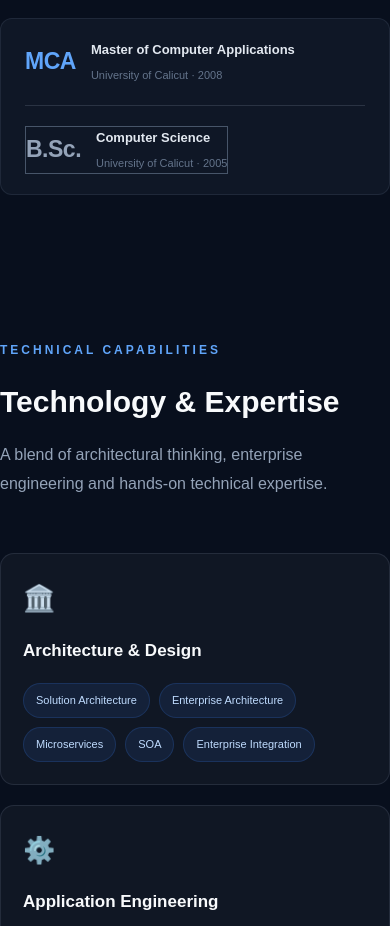
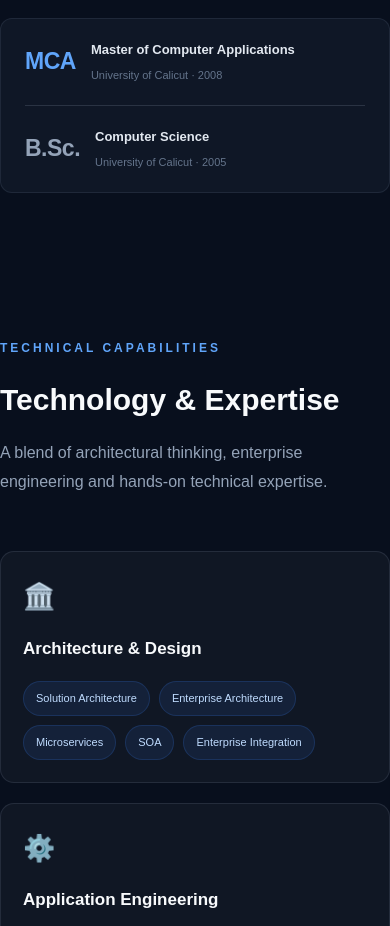
Before and after one commit to anooplenin/portfolio, a plain HTML site: page index.html in a window 390 px wide. Shown: the part 3820-4746 px from the top of the page. Drawn offline with Linux system fonts and the light colour scheme.

Commit message:
Update Academics

```diff
--- a/index.html
+++ b/index.html
@@ -971,6 +971,27 @@ nav .logo {
   }
 }
 
+.academic-item.secondary {
+  border: none;
+  outline: none;
+  box-shadow: none;
+}
+
+.academic-item.secondary:focus,
+.academic-item.secondary:focus-visible {
+  outline: none;
+}
+
+.academic-credentials {
+  gap: 36px;
+}
+
+@media (max-width: 600px) {
+  .academic-credentials {
+    gap: 20px;
+  }
+}
+
   </style>
 </head>
 
```
